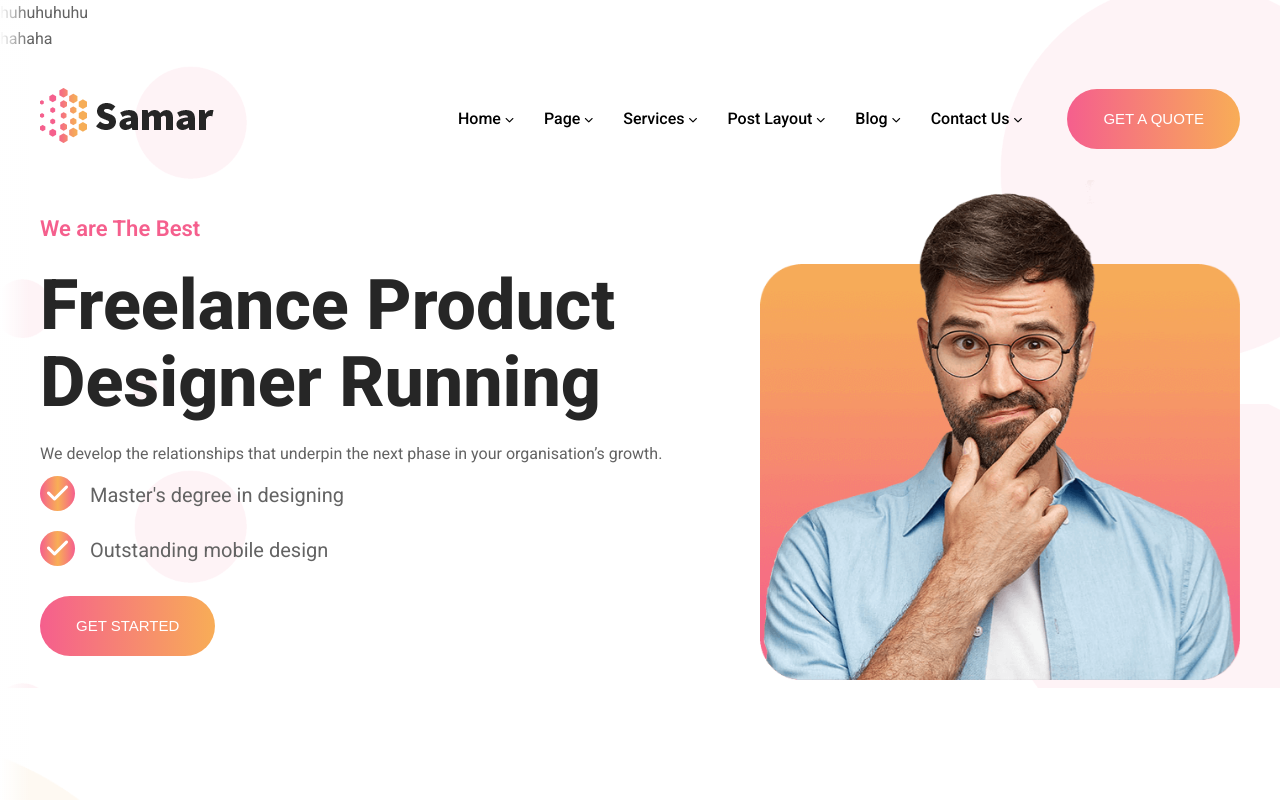
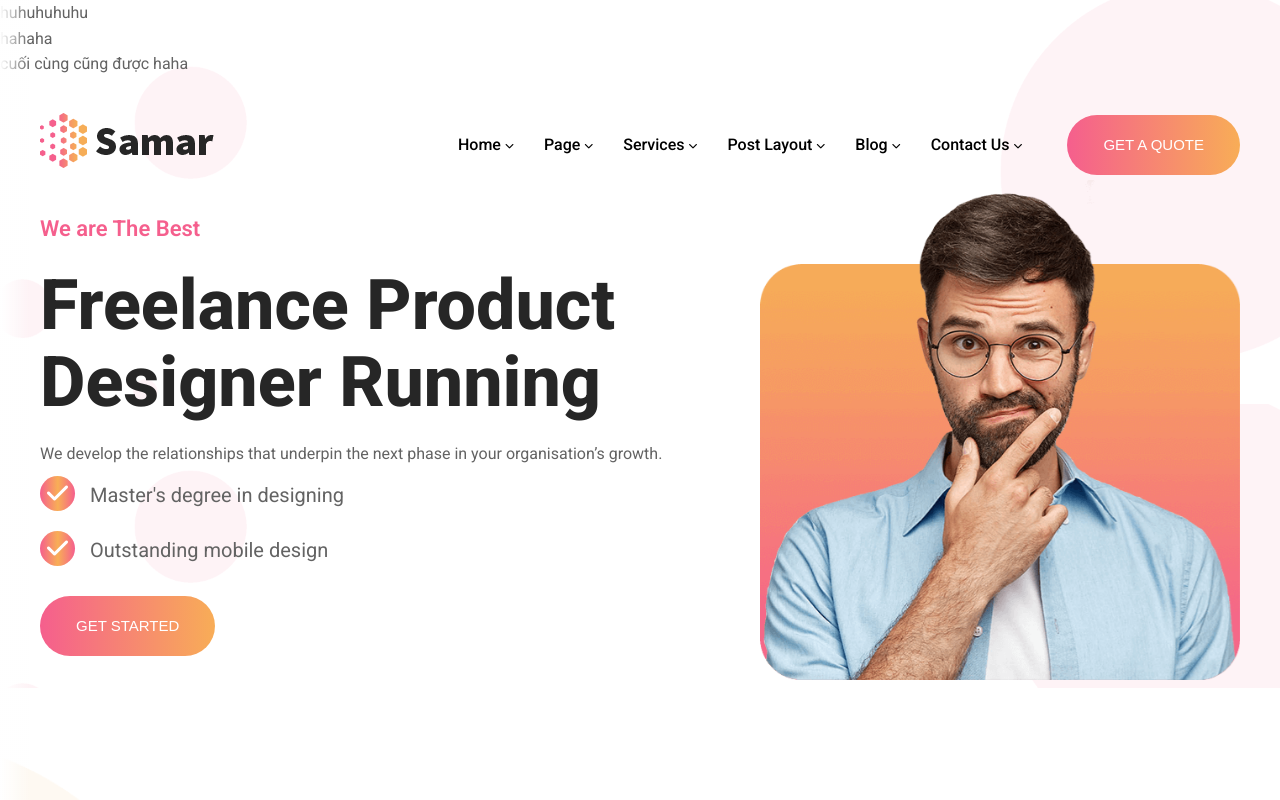
Before and after one commit to NguyenBuiTung/NguyenBuiTung, a plain HTML site: page index.html in a window 1280 px wide. Shown: the top 800 px of the page. Drawn offline with nearby package versions, Linux system fonts and the light colour scheme; some packages are replaced by stand-ins of ours; a script that the page names is missing.

Commit message:
lam duoc roi

```diff
--- a/index.html
+++ b/index.html
@@ -35,6 +35,7 @@
     <header>
         <p>huhuhuhuhu</p>
         <p>hahaha</p>
+        <p>cuối cùng cũng được haha</p>
         <div class="header">
             <div class="logo">
                 <a href=""> <img src="./img/Samar-20220523T113204Z-001/Samar/logo-2.png" alt="logo"></a>
```
